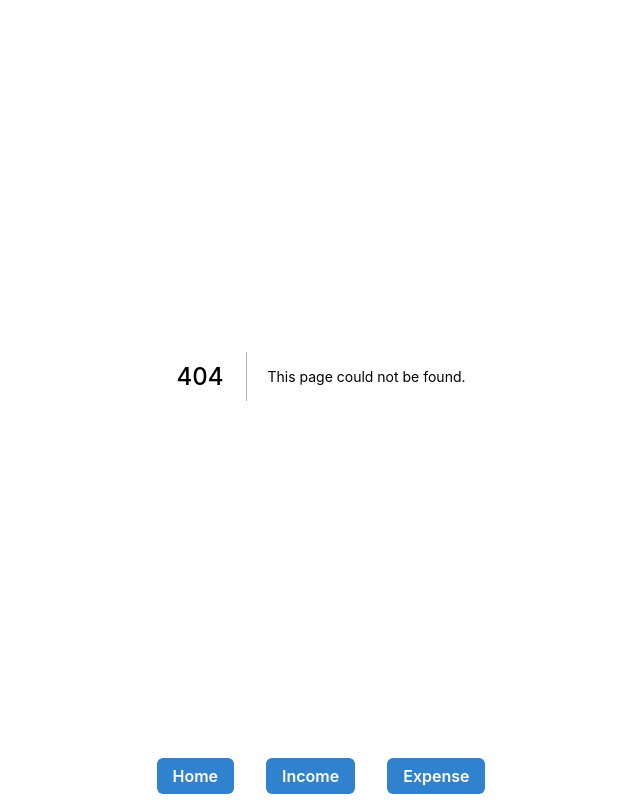
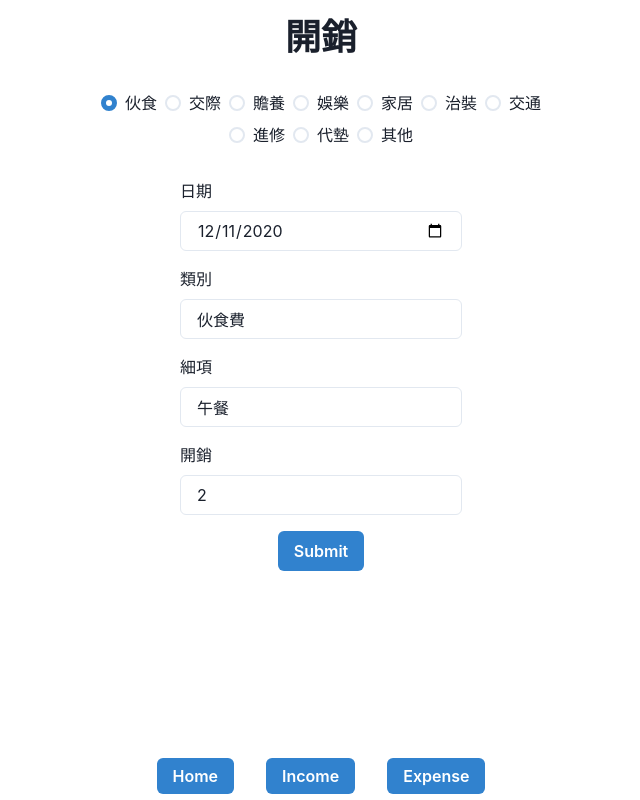
Before and after one commit to Howard86/expense-tracking-web-app, a Next.js app: page /expense in a window 1280 px wide. Before the commit this address had no page. Shown: the whole page, without its empty margins (319-959 px from the left). Built offline with nearby package versions, Linux system fonts and the light colour scheme.

Commit message:
:sparkles: add ExpenseRadio

```diff
--- a/src/components/Layout.tsx
+++ b/src/components/Layout.tsx
@@ -1,10 +1,12 @@
 import React, { FC } from 'react';
-import { Container, Spacer } from '@chakra-ui/react';
+import { Container, Spacer, VStack } from '@chakra-ui/react';
 import Footer from './Footer';
 
 const Layout: FC = ({ children }) => (
   <Container h="100vh" centerContent>
-    {children}
+    <VStack as="main" textAlign="center" my="4" spacing={[2, 4, 8]}>
+      {children}
+    </VStack>
     <Spacer />
     <Footer />
   </Container>
--- /dev/null
+++ b/src/pages/expense.tsx
@@ -0,0 +1,16 @@
+import React, { FC } from 'react';
+import { Box, Heading } from '@chakra-ui/react';
+import ExpenseForm from '@/components/ExpenseForm';
+import ExpenseRadio from '@/components/ExpenseRadio';
+
+const ExpensePage: FC = () => (
+  <>
+    <Heading>開銷</Heading>
+    <Box w={4 / 5}>
+      <ExpenseRadio />
+    </Box>
+    <ExpenseForm />
+  </>
+);
+
+export default ExpensePage;
--- /dev/null
+++ b/src/pages/income.tsx
@@ -0,0 +1,6 @@
+import React, { FC } from 'react';
+import { Heading } from '@chakra-ui/react';
+
+const IncomePage: FC = () => <Heading>收入</Heading>;
+
+export default IncomePage;
```
Also changed, not shown: 2 other files (tests, documents, lock files or other folders).
